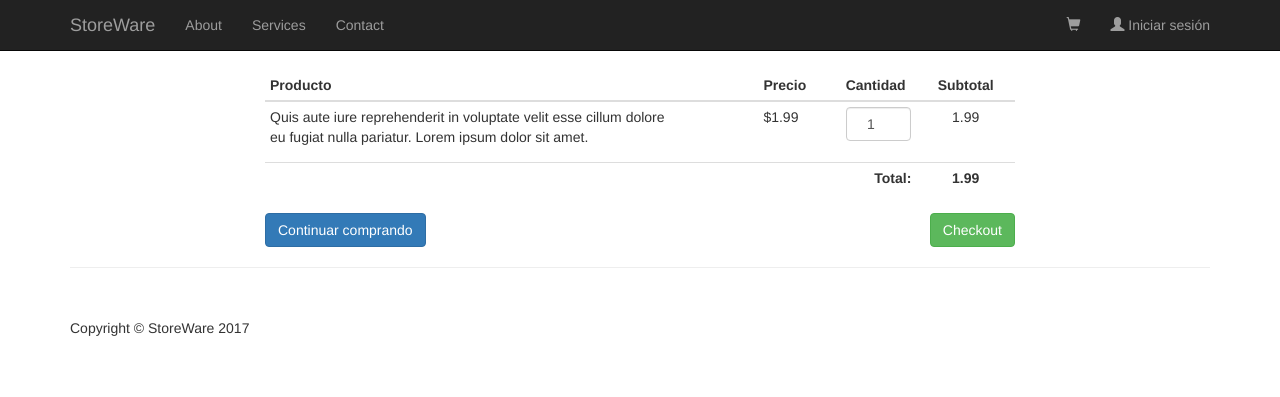
After one commit to andresm96/entornos, a PHP site: page /checkout.html in a window 1280 px wide. The commit adds this page. Shown: the top 397 px of the page. Run offline with PHP 8.4, Linux system fonts and the light colour scheme.

Commit message:
chekout page and cart icon on menu-bar

```diff
--- a/Prueba.txt
+++ /dev/null
@@ -1 +0,0 @@
-asd
--- /dev/null
+++ b/StoreWare/checkout.html
@@ -0,0 +1,131 @@
+<!DOCTYPE html>
+<html lang="en">
+
+<head>
+
+    <meta charset="utf-8">
+    <meta http-equiv="X-UA-Compatible" content="IE=edge">
+    <meta name="viewport" content="width=device-width, initial-scale=1">
+    <meta name="description" content="">
+    <meta name="author" content="">
+
+    <title>Checkout - StoreWare</title>
+
+    <!-- Bootstrap Core CSS -->
+    <link href="css/bootstrap.min.css" rel="stylesheet">
+
+    <!-- Custom CSS -->
+    <link href="css/shop-homepage.css" rel="stylesheet">
+
+    <!-- HTML5 Shim and Respond.js IE8 support of HTML5 elements and media queries -->
+    <!-- WARNING: Respond.js doesn't work if you view the page via file:// -->
+    <!--[if lt IE 9]>
+        <script src="https://oss.maxcdn.com/libs/html5shiv/3.7.0/html5shiv.js"></script>
+        <script src="https://oss.maxcdn.com/libs/respond.js/1.4.2/respond.min.js"></script>
+    <![endif]-->
+
+</head>
+
+<body>
+    <!-- Navigation -->
+    <nav class="navbar navbar-inverse navbar-fixed-top" role="navigation">
+        <div class="container">
+            <!-- Brand and toggle get grouped for better mobile display -->
+            <div class="navbar-header">
+                <button type="button" class="navbar-toggle" data-toggle="collapse" data-target="#bs-example-navbar-collapse-1">
+                    <span class="sr-only">Toggle navigation</span>
+                    <span class="icon-bar"></span>
+                    <span class="icon-bar"></span>
+                    <span class="icon-bar"></span>
+                </button>
+                <a class="navbar-brand" href="#">StoreWare</a>
+            </div>
+            <!-- Collect the nav links, forms, and other content for toggling -->
+            <div class="collapse navbar-collapse" id="bs-example-navbar-collapse-1">
+                <ul class="nav navbar-nav">
+                    <li>
+                        <a href="#">About</a>
+                    </li>
+                    <li>
+                        <a href="#">Services</a>
+                    </li>
+                    <li>
+                        <a href="#">Contact</a>
+                    </li>
+                </ul>
+
+                <ul class="nav navbar-nav navbar-right">
+                    <li><a href="checkout.html"><span class="glyphicon glyphicon-shopping-cart"></span></a></li>
+                    <li><a href="#"><span class="glyphicon glyphicon-user"></span> Iniciar sesión</a></li>
+                </ul>
+            </div>
+        </div>
+    </nav>
+
+    <!-- cart table -->
+    <div class="container">
+        <div class="row">
+            <div class="col-md-8 col-md-offset-2">
+                <table class="table table-hover table-condensed">
+                    <thead>
+						<tr>
+							<th style="width:60%">Producto</th>
+							<th style="width:10%">Precio</th>
+							<th style="width:8%">Cantidad</th>
+							<th style="width:12%" class="text-center">Subtotal</th>
+						</tr>
+					</thead>
+
+                    <tbody>
+						<tr>
+							<td data-th="Producto">
+								<div class="row">
+									<div class="col-md-10">
+										<p>Quis aute iure reprehenderit in voluptate velit esse cillum dolore eu fugiat nulla pariatur. Lorem ipsum dolor sit amet.</p>
+									</div>
+								</div>
+							</td>
+							<td data-th="Precio">$1.99</td>
+							<td data-th="Cantidad">
+								<input type="number" class="form-control text-center" value="1">
+							</td>
+							<td data-th="Subtotal" class="text-center">1.99</td>
+						</tr>
+					</tbody>
+					<tfoot>
+						<tr class="visible-xs">
+							<td class="text-center"><strong>Total 1.99</strong></td>
+						</tr>
+						<tr>
+							<td></td>
+							<td colspan="2" class="hidden-xs text-right"><strong>Total:</strong></td>
+							<td class="hidden-xs text-center"><strong>1.99</strong></td>
+						</tr>
+					</tfoot>
+                </table>
+            </div>
+        </div>
+        <div class="row">
+            <div class="col-md-2 col-md-offset-2">
+                <a href="index.html"><button type="button" class="btn btn-primary">Continuar comprando</button></a>
+            </div>
+            <div class="col-md-2 col-md-offset-4">
+                <button id="checkout" type="button" class="btn btn-success">Checkout</button>
+            </div>
+        </div>
+    </div>
+
+    <!-- footer -->
+    <div class="container">
+        <hr>
+        <footer>
+            <div class="row">
+                <div class="col-lg-12">
+                    <p>Copyright &copy; StoreWare 2017 </p>
+                </div>
+            </div>
+        </footer>
+    </div>
+
+</body>
+</html>
--- a/StoreWare/css/shop-homepage.css
+++ b/StoreWare/css/shop-homepage.css
@@ -6,6 +6,11 @@
 
 body {
     padding-top: 70px; /* Required padding for .navbar-fixed-top. Remove if using .navbar-static-top. Change if height of navigation changes. */
+}
+
+#checkout
+{
+    float: right;
 }
 
 .slide-image {
```
Also changed, not shown: StoreWare/index.html (+8 -4 lines), mpintlcd.ljx.txt (added, +7 -0 lines).
